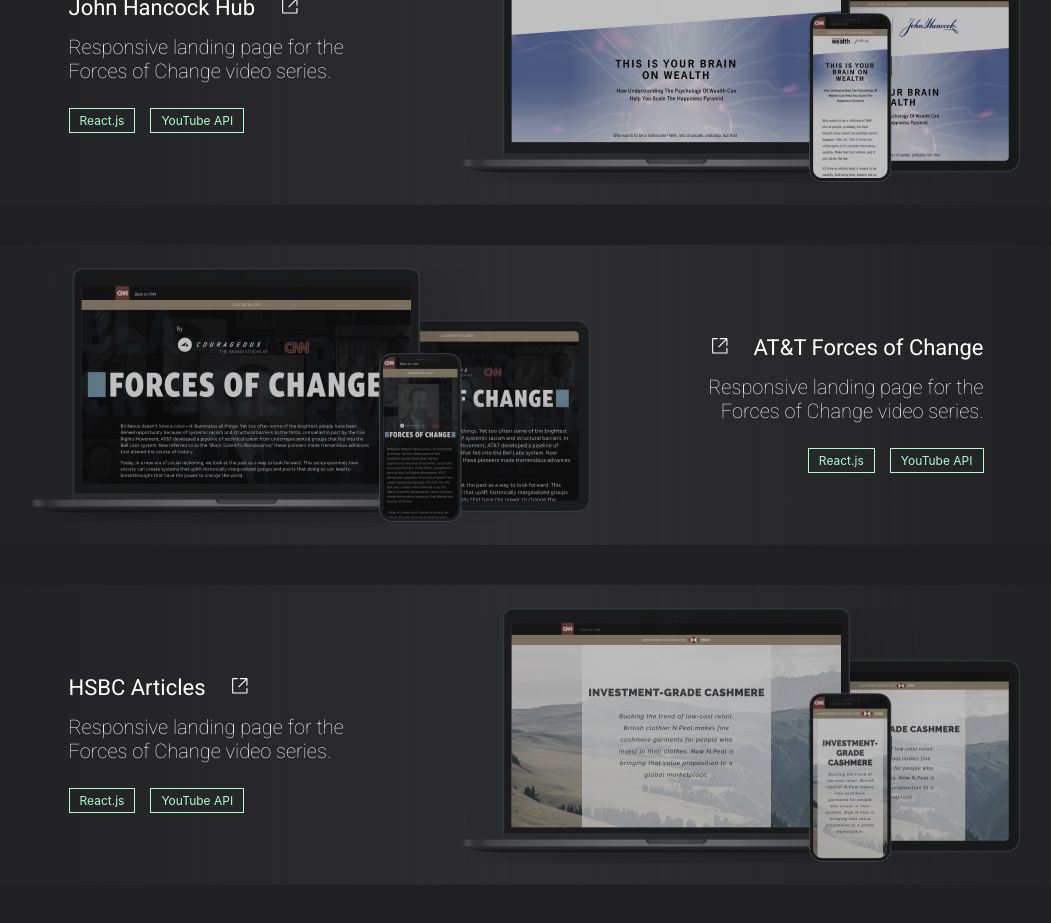
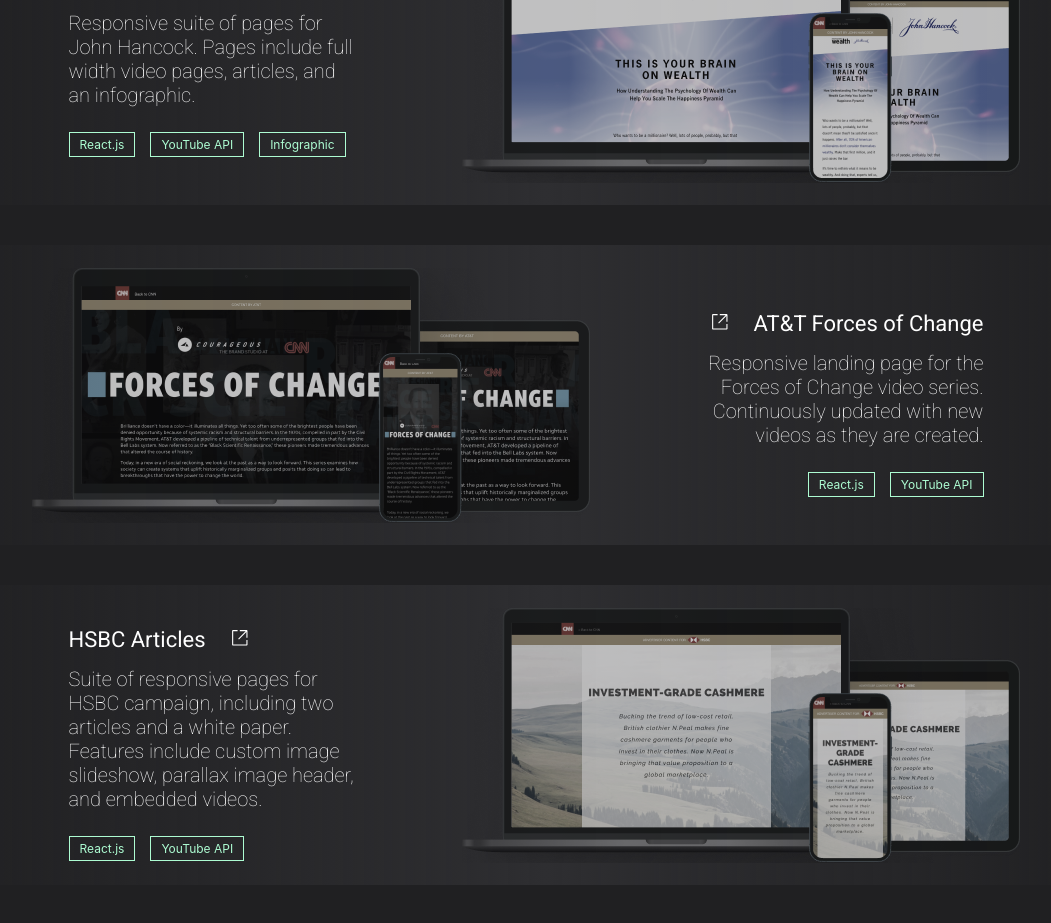
Before and after one commit to imanipaul/portfolio2, a React (Create React App) app: page / in a window 1280 px wide. Shown: the part 2560-3483 px from the top of the page, without its empty margins (114-1165 px from the left). Built offline with nearby package versions, Linux system fonts and the light colour scheme; a web font is replaced by a local one.

Commit message:
Update project descriptions

```diff
--- a/src/components/ClientWork.js
+++ b/src/components/ClientWork.js
@@ -52,23 +52,15 @@
                 </a>
               </h5>
               <p>
-                Responsive landing page for the Forces of Change video series.
+                Responsive suite of pages for John Hancock. Pages include full
+                width video pages, articles, and an infographic.
               </p>
 
               <div className="tag-container">
                 <Tag title={"React.js"} />
                 <Tag title={"YouTube API"} />
+                <Tag title={"Infographic"} />
               </div>
-              {/*
-              <div className="icons">
-                <a href="http://sponsorcontent.cnn.com/interactive/john-hancock/generations-of-wealth/">
-                  <VscLinkExternal
-                    color={"white"}
-                    className="external"
-                    size={"1.5em"}
-                  />
-                </a>
-              </div> */}
             </div>
             <img
               src={size === "desktop" ? jh_full : jh}
@@ -98,22 +90,13 @@
               </h5>
               <p>
                 Responsive landing page for the Forces of Change video series.
+                Continuously updated with new videos as they are created.
               </p>
 
               <div className="tag-container">
                 <Tag title={"React.js"} />
                 <Tag title={"YouTube API"} />
               </div>
-
-              {/* <div className="icons">
-                <a href="https://www.cnn.com/interactive/ATT/ForcesOfChange/">
-                  <VscLinkExternal
-                    color={"white"}
-                    className="external"
-                    size={"1.5em"}
-                  />
-                </a>
-              </div> */}
             </div>
           </div>
           <div className="project">
@@ -121,7 +104,7 @@
               <h5>
                 HSBC Articles{" "}
                 <a
-                  href="https://www.cnn.com/interactive/ATT/ForcesOfChange/"
+                  href="https://www.cnn.com/interactive/HSBC/SecuringTheWorld"
                   target="_blank"
                   rel="noopener noreferrer"
                 >
@@ -133,23 +116,15 @@
                 </a>
               </h5>
               <p>
-                Responsive landing page for the Forces of Change video series.
+                Suite of responsive pages for HSBC campaign, including two
+                articles and a white paper. Features include custom image
+                slideshow, parallax image header, and embedded videos.
               </p>
 
               <div className="tag-container">
                 <Tag title={"React.js"} />
                 <Tag title={"YouTube API"} />
               </div>
-
-              {/* <div className="icons">
-                <a href="https://www.cnn.com/interactive/HSBC/SecuringTheWorld/">
-                  <VscLinkExternal
-                    color={"white"}
-                    className="external"
-                    size={"1.5em"}
-                  />
-                </a>
-              </div> */}
             </div>
             <img
               src={size === "desktop" ? hsbc_full : hsbc}
```
